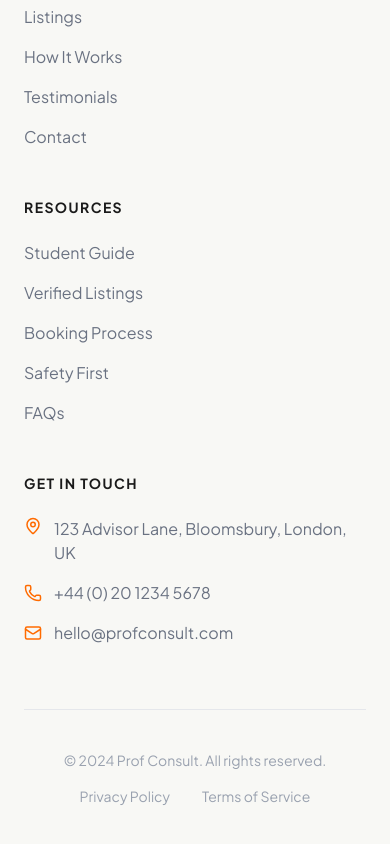
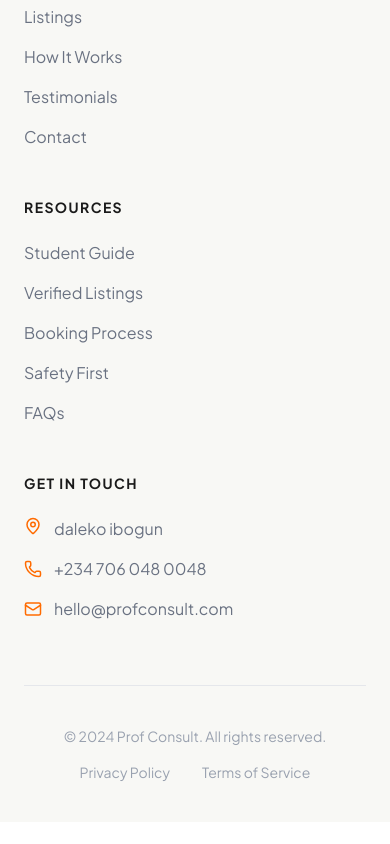
Before and after one commit to muwagunprecious/prof-consult-, a Next.js app: page / in a window 390 px wide. Shown: the part 5235-6079 px from the top of the page. After the commit the page ends 6057 px from the top, so only its background shows below. Built offline with nearby package versions, Linux system fonts and the light colour scheme; no server answers; the database is empty.

Commit message:
style: update footer contact address and phone number

```diff
--- a/src/components/layout/Footer.tsx
+++ b/src/components/layout/Footer.tsx
@@ -77,11 +77,11 @@
             <ul className="space-y-4">
               <li className="flex items-start gap-3 text-gray-500">
                 <MapPin className="text-brand-orange shrink-0" size={18} />
-                <span>123 Advisor Lane, Bloomsbury, London, UK</span>
+                <span>daleko ibogun</span>
               </li>
               <li className="flex items-center gap-3 text-gray-500">
                 <Phone className="text-brand-orange shrink-0" size={18} />
-                <span>+44 (0) 20 1234 5678</span>
+                <span>+234 706 048 0048</span>
               </li>
               <li className="flex items-center gap-3 text-gray-500">
                 <Mail className="text-brand-orange shrink-0" size={18} />
```
